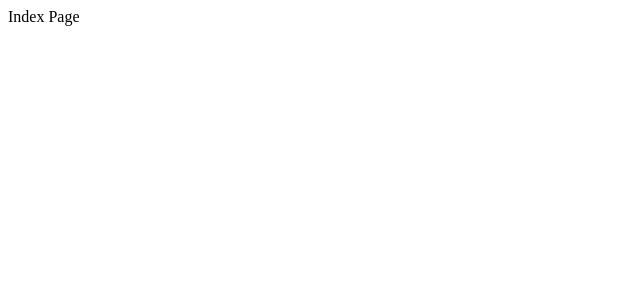
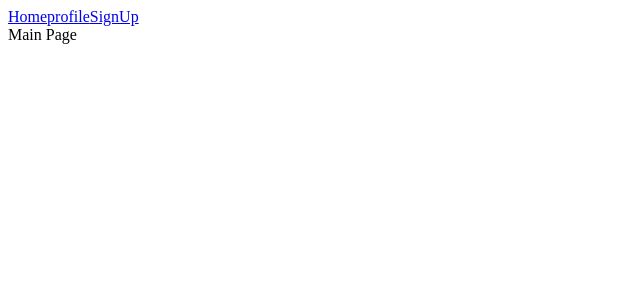
Before and after one commit to guswo5580/Vue_Nuxt, a Nuxt app in the folder Front/: page / in a window 1280 px wide. Shown: the top 300 px of the page, without its empty margins (0-640 px from the left). Built offline with nearby package versions, Linux system fonts and the light colour scheme.

Commit message:
Create Router in Nuxt

```diff
--- /dev/null
+++ b/Front/layouts/default.vue
@@ -0,0 +1,19 @@
+<template>
+  <!-- Nuxt의 라우터 설정 -->
+  <div>
+    <nav>
+      <nuxt-link to="/">Home</nuxt-link>
+      <nuxt-link to="/profile">profile</nuxt-link>
+      <nuxt-link to="signup">SignUp</nuxt-link>
+    </nav>
+
+    <!-- pages에서 호출하는 페이지 -->
+    <nuxt />
+  </div>
+</template>
+
+<script>
+export default {};
+</script>
+
+<style></style>
--- /dev/null
+++ b/Front/nuxt.config.js
@@ -0,0 +1,5 @@
+module.exports = {
+  head: {
+    title: "Main Page"
+  }
+};
--- a/Front/pages/index.vue
+++ b/Front/pages/index.vue
@@ -1,6 +1,6 @@
 <template>
   <div>
-    Index Page
+    Main Page
   </div>
 </template>
 
```
